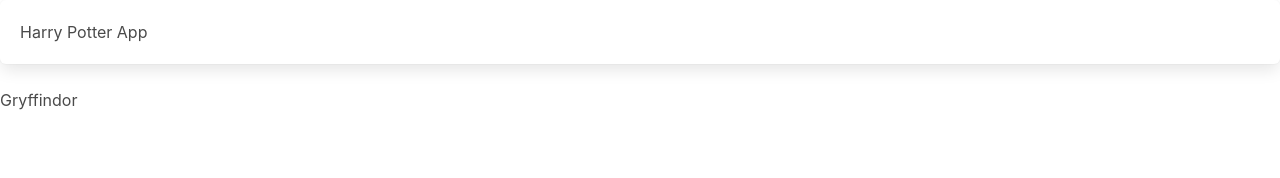
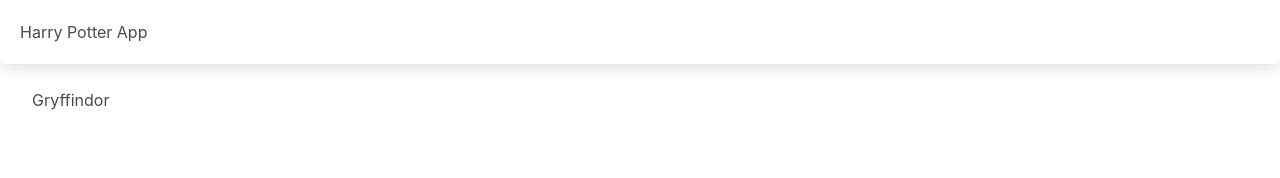
Before and after one commit to DanDaMan23/HarryPotterApp, a React (Create React App) app: page / in a window 1280 px wide. Both pictures are taken after a click on the button 187 px from the left and 189 px from the top of the page. Shown: the top 178 px of the page. Built offline with nearby package versions, Linux system fonts and the light colour scheme; no server answers.

Commit message:
Setup Basic House Data

```diff
--- a/src/features/houses/house.page.js
+++ b/src/features/houses/house.page.js
@@ -1,16 +1,22 @@
-import React from "react"
+import React, { useEffect, useState } from "react"
 import PropTypes from "prop-types"
+import useAxios from "../../helpers/use-axios"
 import { HouseContext } from "./house.context"
 
 export default function HousePage({ houseName }) {
-  const state = {
-    data: null,
-    error: null
+  const { get } = useAxios()
+  const getData = async () => {
+    const response = await get(
+      `http://hp-api.herokuapp.com/api/characters/house/${houseName.toLowerCase()}`
+    )
+    return response
   }
 
   return (
-    <HouseContext.Provider value={{ state }}>
-      <h1>{houseName}</h1>
+    <HouseContext.Provider value={{ houseState: getData() }}>
+      <div className='container is-fluid'>
+        <h1>{houseName}</h1>
+      </div>
     </HouseContext.Provider>
   )
 }
```
Also changed, not shown: src/App.js (+0 -15 lines).
